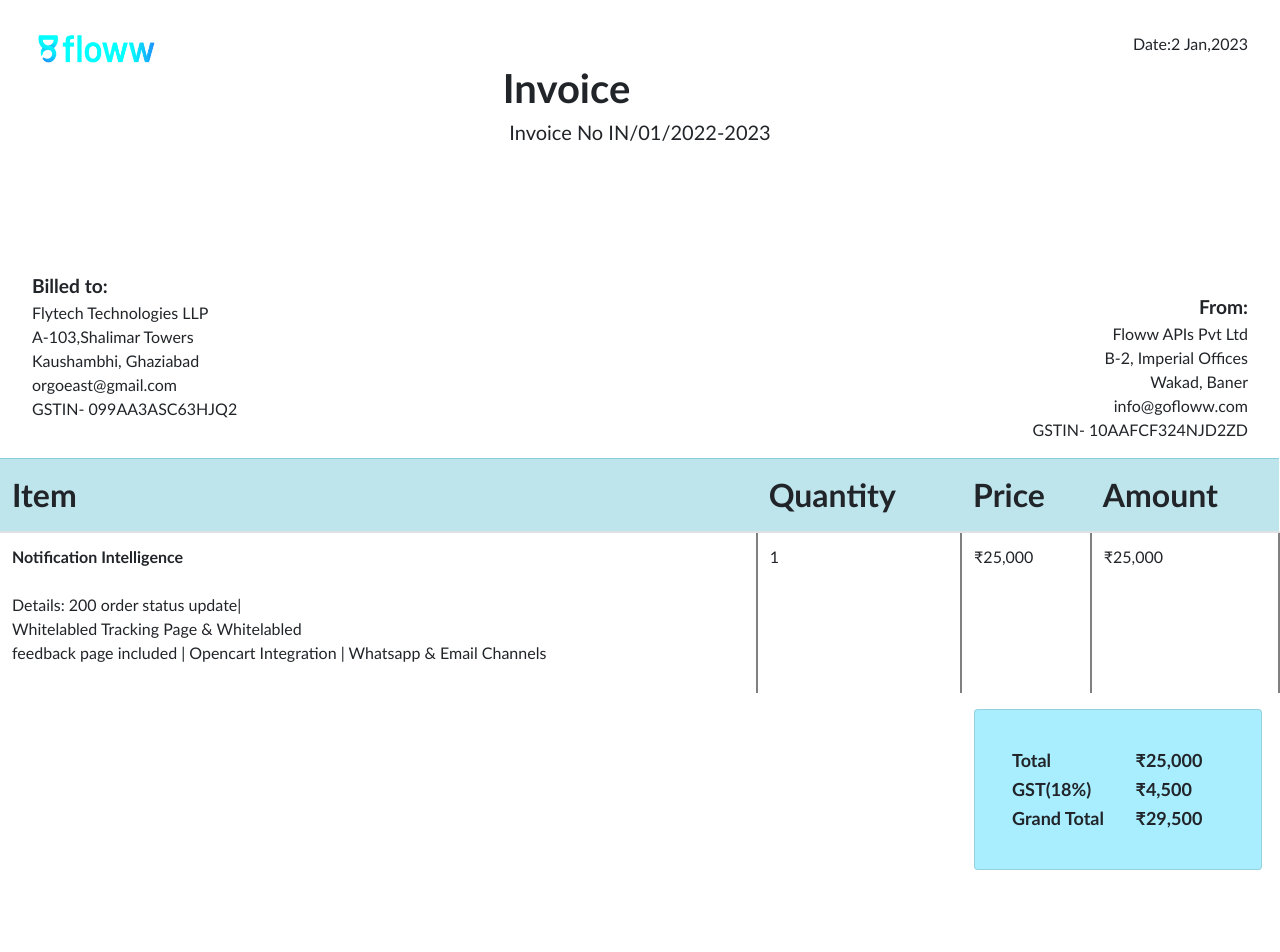
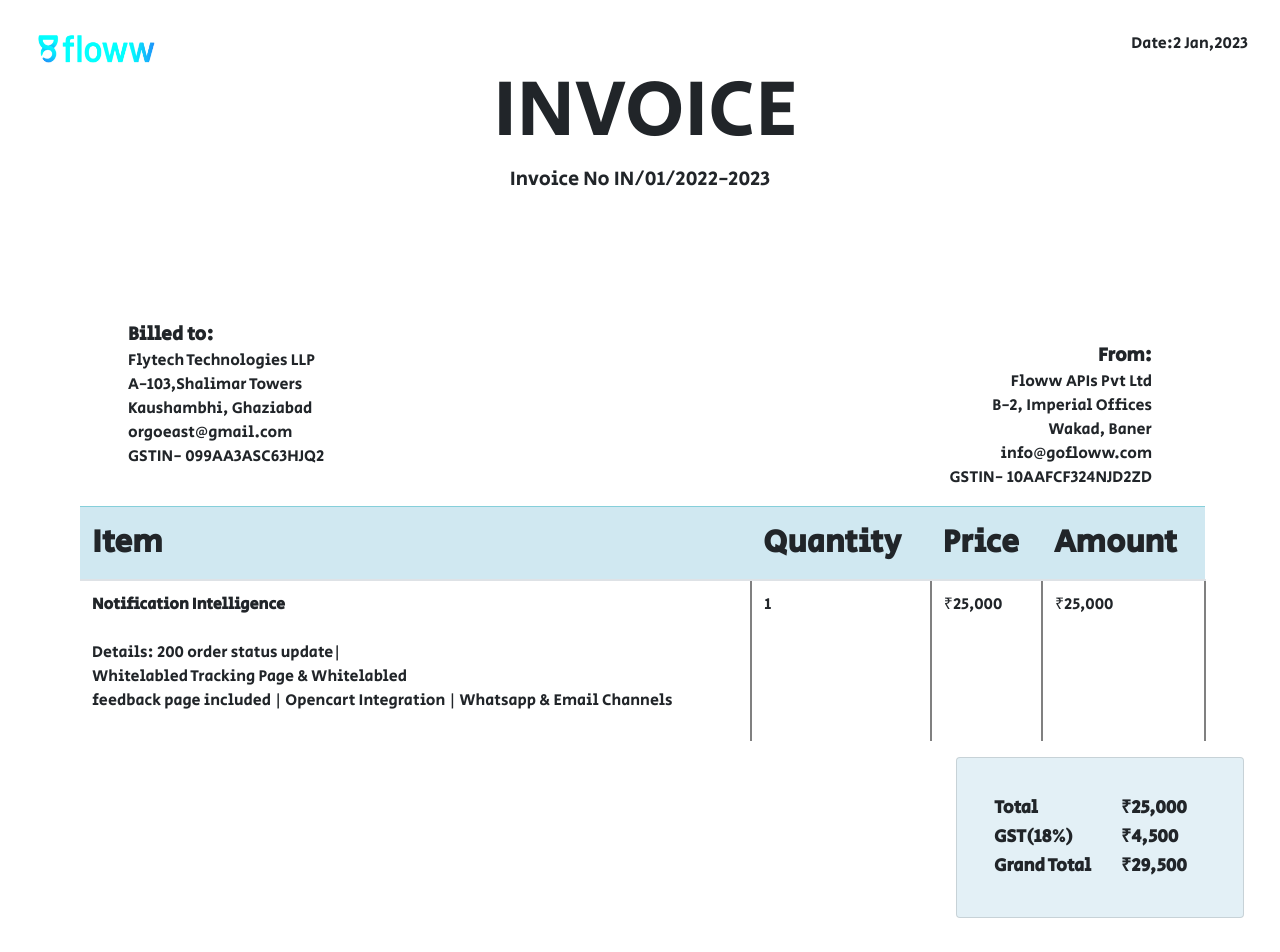
Before and after one commit to prakharpks02/floww-01-abhishek, a plain HTML site: page week6/index.html in a window 1280 px wide. Shown: the top 952 px of the page. Drawn offline with nearby package versions, Linux system fonts and the light colour scheme.

Commit message:
formatted some design

```diff
--- a/week6/index.html
+++ b/week6/index.html
@@ -7,7 +7,13 @@
 
     <!-- Bootstrap CSS -->
     <link rel="stylesheet" href="https://cdn.jsdelivr.net/npm/bootstrap@4.3.1/dist/css/bootstrap.min.css" integrity="sha384-ggOyR0iXCbMQv3Xipma34MD+dH/1fQ784/j6cY/iJTQUOhcWr7x9JvoRxT2MZw1T" crossorigin="anonymous">
+
+<!--css link-->
     <link rel="stylesheet" href="style.css">
+    <!--google fonts link-->
+    <link rel="preconnect" href="https://fonts.googleapis.com">
+    <link rel="preconnect" href="https://fonts.gstatic.com" crossorigin>
+    <link href="https://fonts.googleapis.com/css2?family=Arvo&family=Secular+One&display=swap" rel="stylesheet">
 
     <title>Invoice Floww</title>
   </head>
@@ -15,8 +21,8 @@
    <img src="../week6/images/Screenshot (122).png" alt="" class="img text-left">
    <p class="date text-right"><b>Date:</b>2 Jan,2023</p>
    <div class="heading text-center">
-    <h1>Invoice</h1>
-    <h5>Invoice No IN/01/2022-2023</h5>
+    <h1 class="firsttag">INVOICE</h1>
+    <h5 class="secondtag">Invoice No IN/01/2022-2023</h5>
    </div>
 
 
--- a/week6/style.css
+++ b/week6/style.css
@@ -1,9 +1,19 @@
 *{
-    font-family: 'Gill Sans', 'Gill Sans MT', Calibri, 'Trebuchet MS', sans-serif
+    font-family: 'Secular One', sans-serif;
 }
 
-h1{
-    font-weight: 900;
+
+.firsttag{
+    font-size: 80px;
+    margin-left: 2em;
+
+
+}
+.secondtag{
+    align-items: center;
+    justify-content: center;
+
+
 }
 
 .img{
@@ -25,24 +35,33 @@ h1{
 
     justify-content: center;
     align-items: center;
+    font-family: 'Work Sans', sans-serif;
+   border: #d0e8f1 2px;
 }
 
 .billed{
-    margin-left: 2em;
+    margin-left: 8em;
     margin-top: 8em;
 }
 
 .from{
-    margin-right: 2em;
+    margin-right: 8em;
     margin-top: -9em;
+
 }
 .bold{
     font-weight: bold;
     font-size: larger;
 }
+.table{
+    width: 88%;
+    margin-left: 5em;
+
+}
 .tableTitles{
     font-size:xx-large;
     font-weight: bolder;
+    background-color: #d0e8f1;
 }
 td{
   border: 2px solid gray;
@@ -51,15 +70,17 @@ td{
 
 }
 
+
 p{
- font-weight: lighter;
+ font-weight:lighter
 }
+
 
 .card{
     float: right;
     padding: 2em ;
-    margin-right: 1em;
-    background-color: rgb(169, 238, 255);
+    margin-right: 2em;
+   background-color:  #e3f0f6;
     font-weight: bolder;
     font-size: large;
 
@@ -70,13 +91,15 @@ p{
 .lastNote {
     font-size: large;
     margin-top: 20em;
-    margin-left: 20em;
+    margin-left: 2em;
     font-weight: bolder;
 
 
 }
 .lastcard{
-    padding: 1em 0 1em 2em
+    padding: 1em 0 1em 2em;
+    background-color: #e9e8e9;
+
 }
 
 .parent{
```
